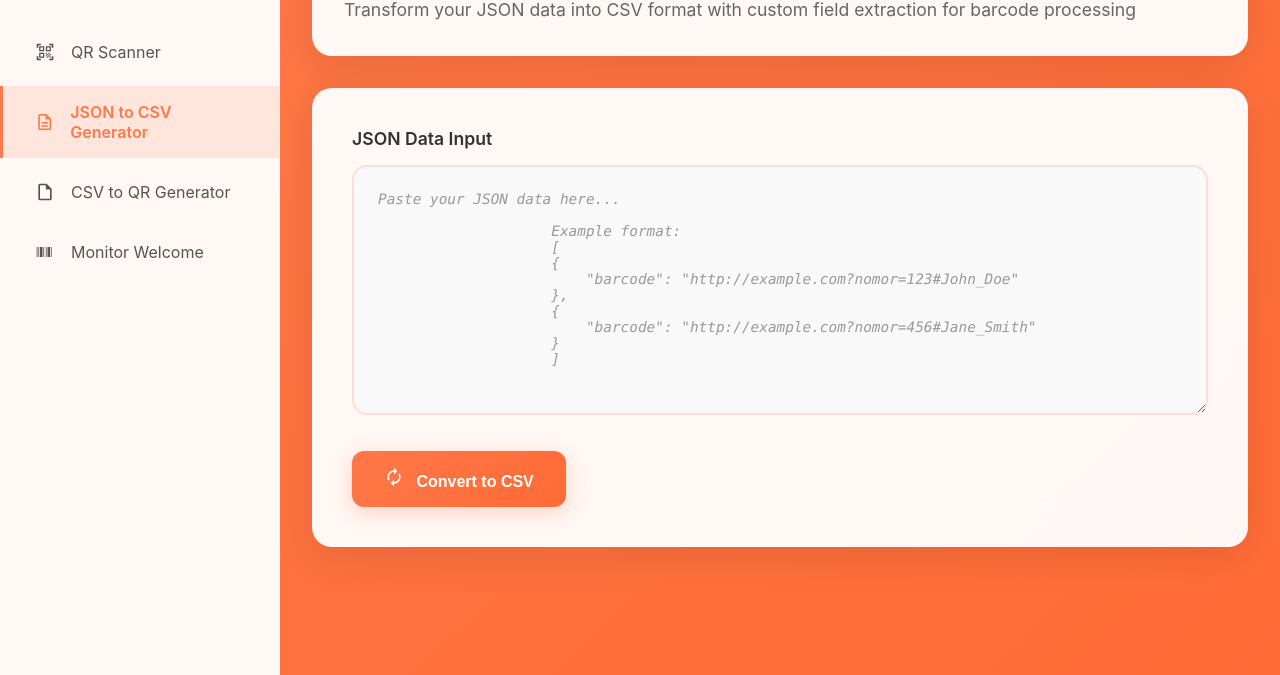
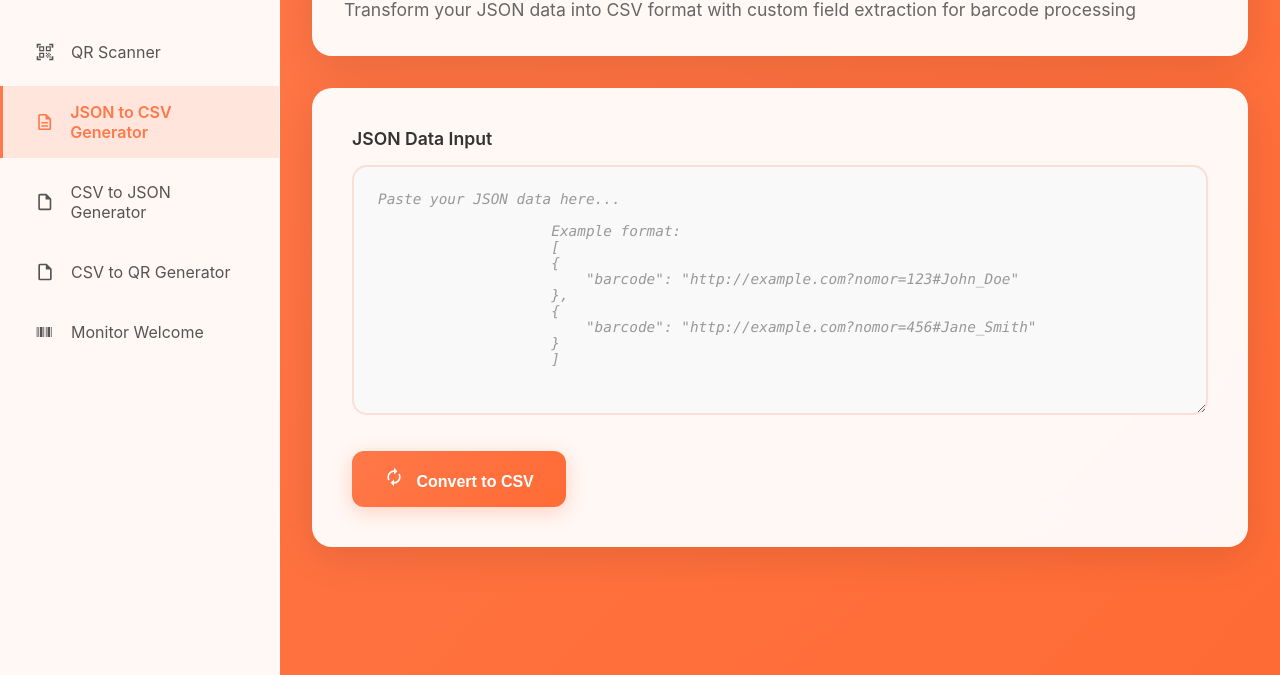
Before and after one commit to ICT-Bayan-Group/Bayan-QRGenerator-Scan, a website: page public/convert-json.html in a window 1280 px wide. Shown: the part 125-800 px from the top of the page. Drawn offline with Linux system fonts and the light colour scheme.

Commit message:
feat : add feature csv to json to sidebar

```diff
--- a/public/convert-json.html
+++ b/public/convert-json.html
@@ -322,6 +322,14 @@
                         JSON to CSV Generator
                     </a>
                 </li>
+                    <li class="nav-item">
+                    <a href="/convert-csv.html" class="nav-link">
+                        <svg class="nav-icon" viewBox="0 0 24 24">
+                            <path d="M14,2H6A2,2 0 0,0 4,4V20A2,2 0 0,0 6,22H18A2,2 0 0,0 20,20V8L14,2M18,20H6V4H13V9H18V20Z" />
+                        </svg>
+                        CSV to JSON Generator
+                    </a>
+                </li>
                 <li class="nav-item">
                     <a href="/upload-csv.html" class="nav-link">
                         <svg class="nav-icon" viewBox="0 0 24 24">
```
Also changed, not shown: public/index.html (+8 -0 lines), public/upload-csv.html (+8 -0 lines).
